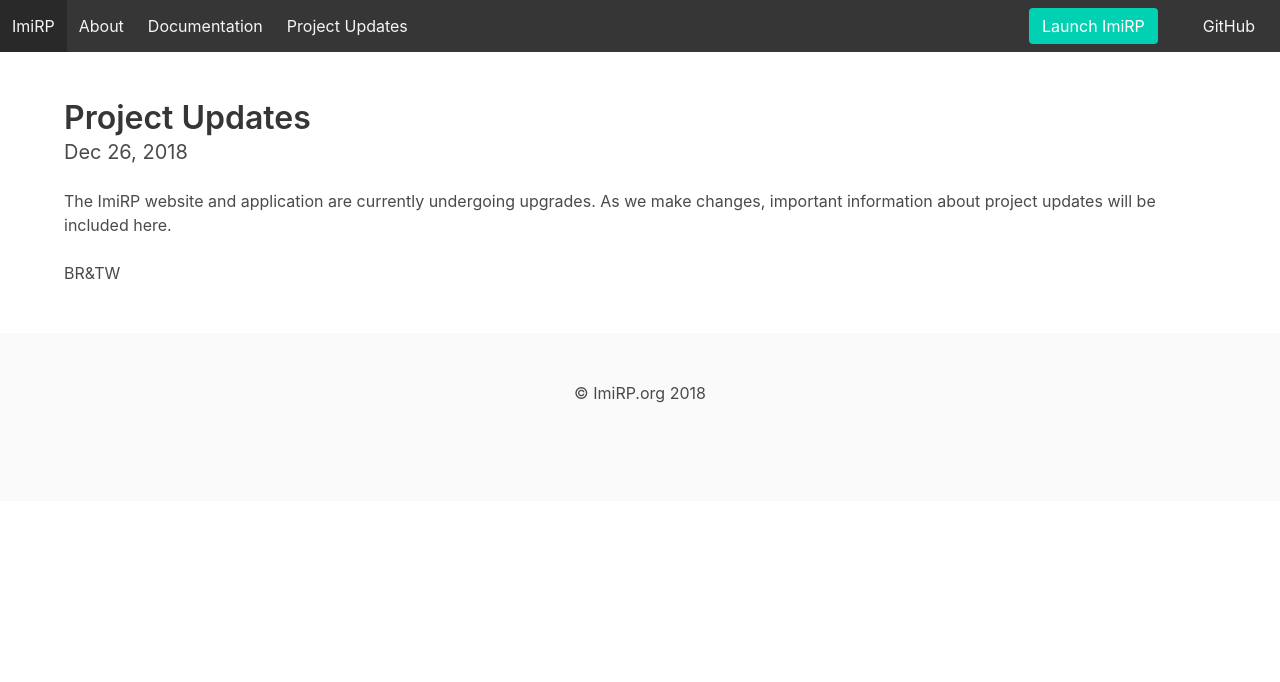
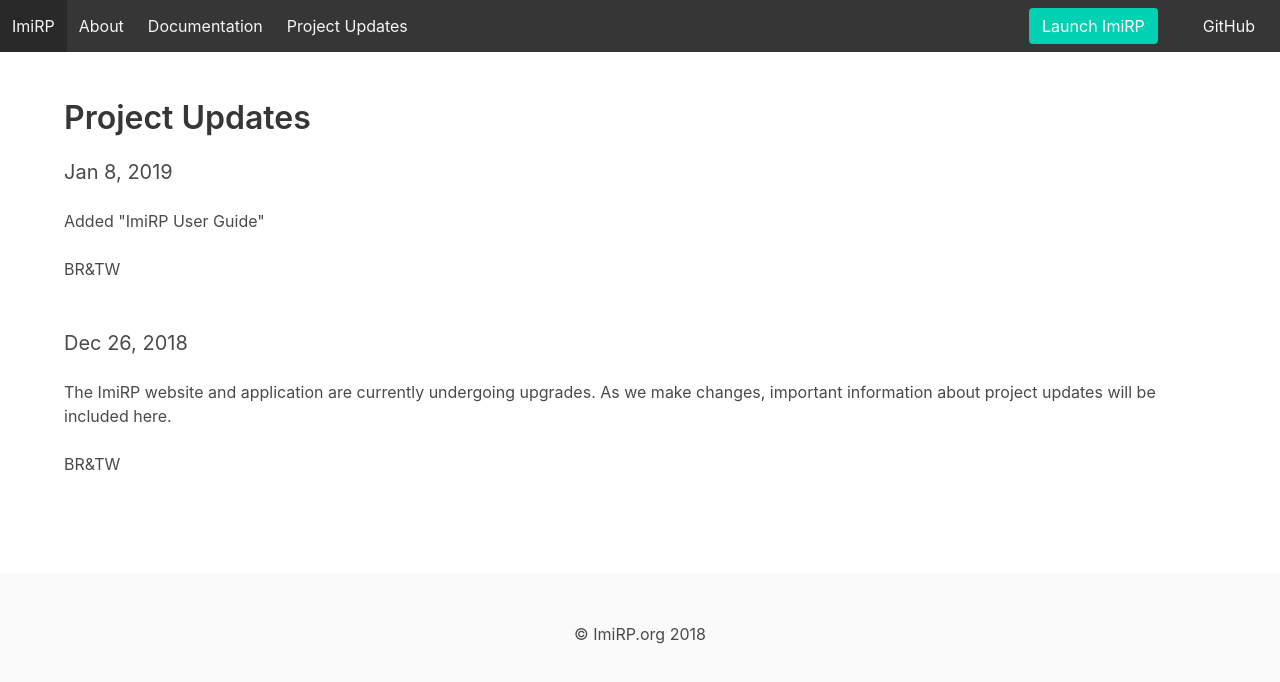
Before and after one commit to imirp/imirp-website, a Next.js app: page /updates in a window 1280 px wide. Shown: the top 682 px of the page. Built offline with nearby package versions, Linux system fonts and the light colour scheme; some icons are missing.

Commit message:
Added a project update note

```diff
--- a/pages/updates.js
+++ b/pages/updates.js
@@ -6,6 +6,18 @@
       <section className="section">
         <div className="container">
           <h1 className="title">Project Updates</h1>
+
+          <div className="container" style={{ marginBottom: "50px" }}>
+            <h2 className="subtitle">Jan 8, 2019</h2>
+            <article>
+              <p className="content">
+                Added "ImiRP User Guide"
+            </p>
+              <p>BR&TW</p>
+            </article>
+          </div>
+
+          <div className="container" style={{ marginBottom: "50px" }}>
             <h2 className="subtitle">Dec 26, 2018</h2>
             <article>
               <p className="content">
@@ -16,6 +28,9 @@
               <p>BR&TW</p>
             </article>
           </div>
+
+
+        </div>
       </section>
     </Layout>
   );
```
Lines whose indentation alone changed are shown as unchanged.
